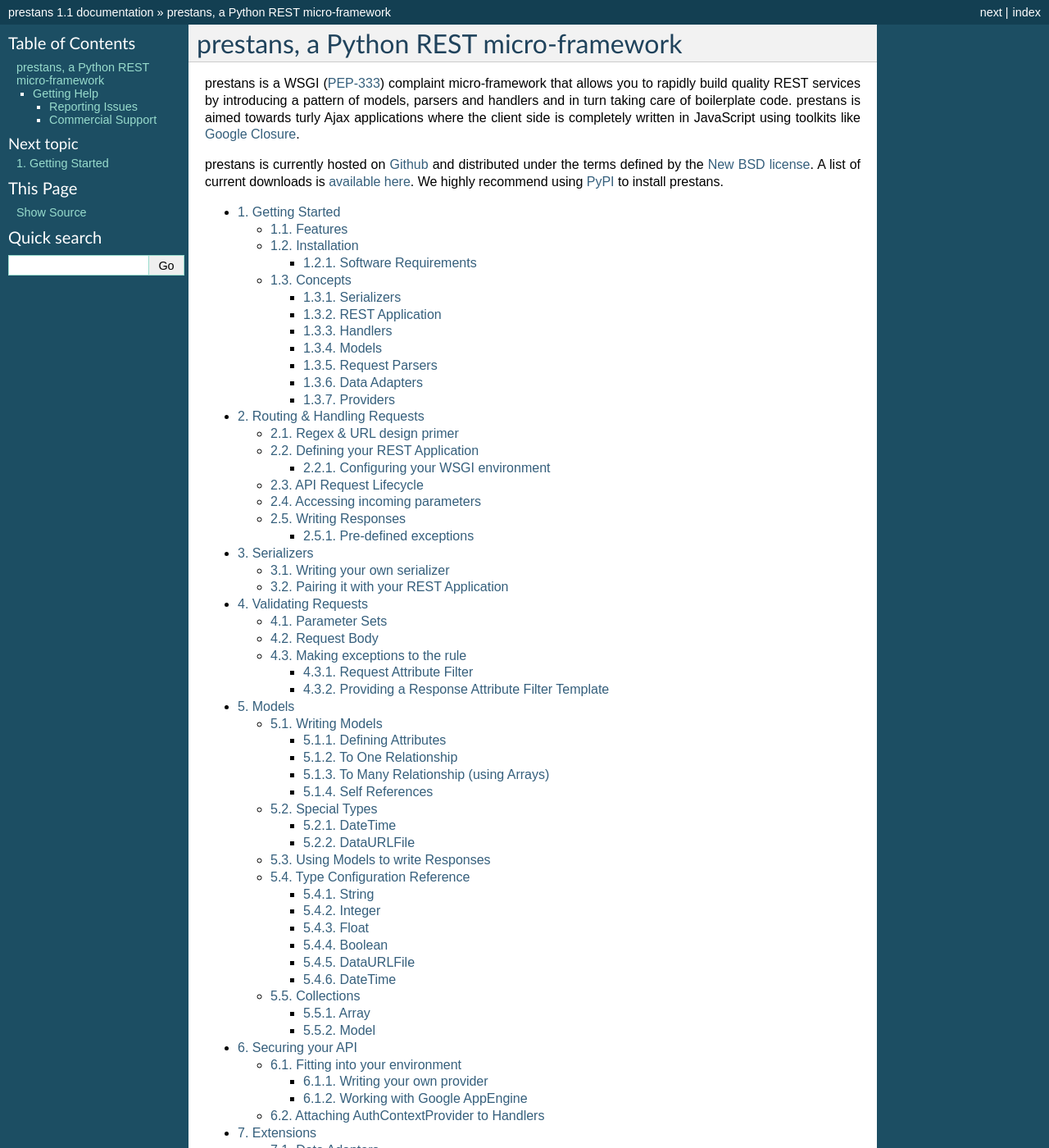
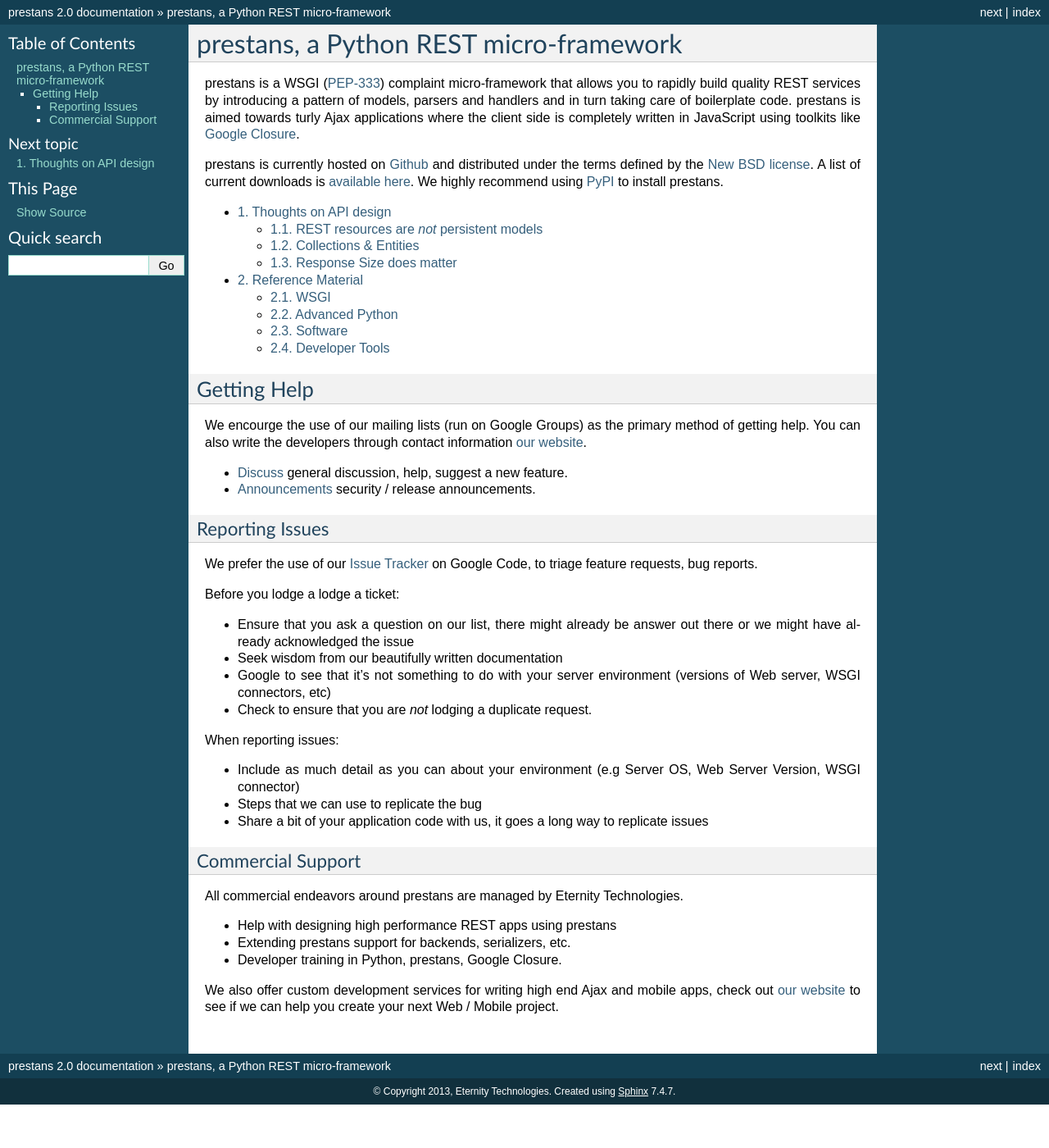
Before and after one commit to anomaly/prestans-docs, a Sphinx documentation site: the page built from source/index.rst, in a window 1280 px wide and 1400 px high. Shown: the whole window at 82% size. Built offline with Sphinx 7.4.7, drawn with Linux system fonts in a browser that asks for light colours; some of the changed text lies outside the part shown.

Commit message:
Updated configuration information

```diff
--- a/source/conf.py
+++ b/source/conf.py
@@ -48,9 +48,9 @@
 # built documents.
 #
 # The short X.Y version.
-version = '1.1'
+version = '2.0'
 # The full version, including alpha/beta/rc tags.
-release = '1.1'
+release = '2.0'
 
 # The language for content autogenerated by Sphinx. Refer to documentation
 # for a list of supported languages.
--- a/source/index.rst
+++ b/source/index.rst
@@ -14,17 +14,7 @@
    :numbered:
    :maxdepth: 3
 
-   quickstart
-   handlers
-   serializers
-   validation
-   models
-   authentication
-   ext
-   utils
    design_notes
-   closure
-   demo_app
    reference_material
 
 Getting Help
```
